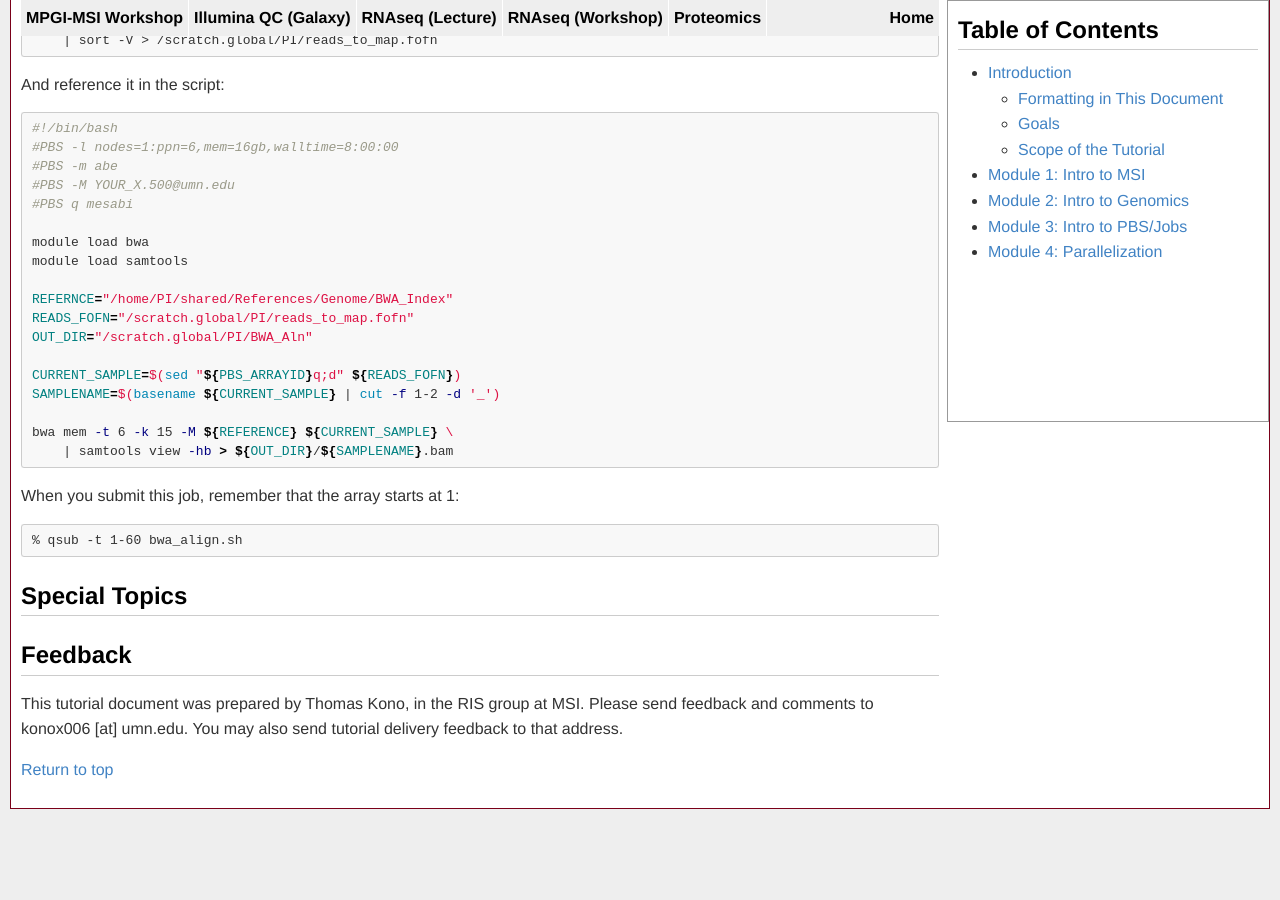
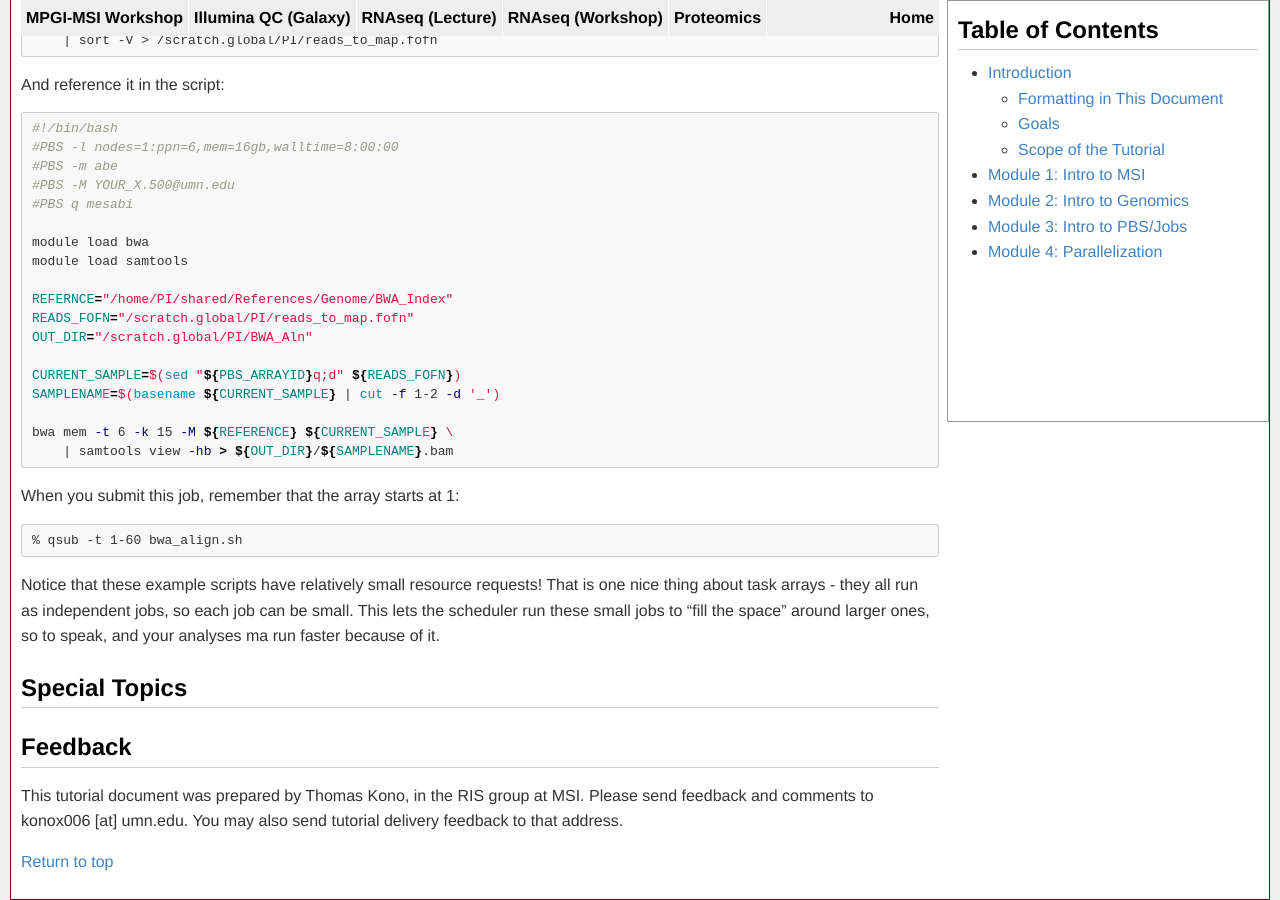
Before and after one commit to msi-ris/Tutorials, a Jekyll site: the page built from mpgi_msi.md, in a window 1280 px wide and 900 px high, scrolled down 16132 px. Built offline with Jekyll 4.4.1, drawn with Linux system fonts in a browser that asks for light colours; before the commit the page ends 16941 px from its top, so only the background shows below that; some of the changed text lies outside the part shown.

Commit message:
Update MPGI-MSI

````diff
--- a/mpgi_msi.md
+++ b/mpgi_msi.md
@@ -362,7 +362,7 @@ run the script (called "linting"):
 - Linux
     - [GEdit](https://wiki.gnome.org/Apps/Gedit)
 - Mac OS
-    - [TextWrangler(https://www.barebones.com/products/textwrangler/)
+    - [TextWrangler](https://www.barebones.com/products/textwrangler/)
     - [BBEdit](https://www.barebones.com/products/bbedit/)
     - [TextMate](https://macromates.com/)
 - Multi-Platform
@@ -856,6 +856,12 @@ When you submit this job, remember that the array starts at 1:
 % qsub -t 1-60 bwa_align.sh
 ```
 
+Notice that these example scripts have relatively small resource requests! That
+is one nice thing about task arrays - they all run as independent jobs, so each
+job can be small. This lets the scheduler run these small jobs to "fill the
+space" around larger ones, so to speak, and your analyses ma run faster because
+of it.
+
 ## <a name="5"></a> Special Topics
 
 ## Feedback
````
